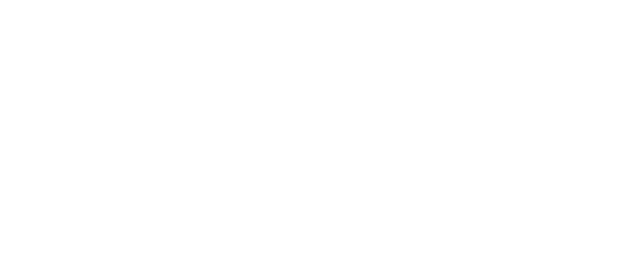
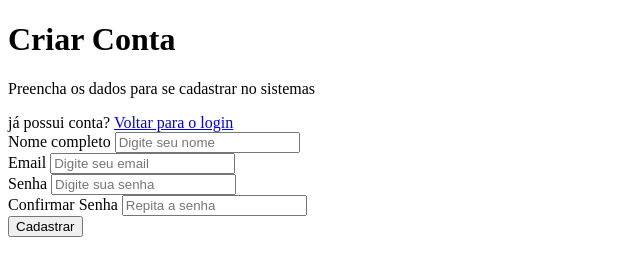
Before and after one commit to heraclidesefg/Projeto_Login_Sytem, a website: page frontend/register.html in a window 1280 px wide. Shown: the whole page, without its empty margins (0-640 px from the left). Drawn offline with Linux system fonts and the light colour scheme.

Commit message:
criando Register e server Local

```diff
--- a/frontend/register.html
+++ b/frontend/register.html
@@ -0,0 +1,52 @@
+<!DOCTYPE html>
+<html lang="pt-BR">
+
+<head>
+    <meta charset="UTF-8">
+    <meta name="viewport" content="width=device-width, initial-scale=1.0">
+    <title>Criar Conta</title>
+</head>
+
+<body>
+    <!-- lado esquerdo -->
+    <main class="register-wrapper">
+        <header class="register_info">
+            <h1>Criar Conta</h1>
+            <p>Preencha os dados para se cadastrar no sistemas</p>
+
+            <span>já possui conta?</span>
+            <a href="./index.html">Voltar para o login</a>
+        </header>
+
+        <section class="register-card">
+            <form id="registerForm">
+                <div class="input-group">
+                    <label>Nome completo</label>
+                    <input type="text" placeholder="Digite seu nome">
+                </div>
+
+                <div class="input-group">
+                    <label>Email</label>
+                    <input type="email" placeholder="Digite seu email">
+                </div>
+
+                <div class="input-group">
+                    <label>Senha</label>
+                    <input type="password" placeholder="Digite sua senha">
+                </div>
+
+                <div class="input-group">
+                    <label>Confirmar Senha</label>
+                    <input type="password" placeholder="Repita a senha">
+                </div>
+
+
+                    <button type="submit">Cadastrar</button>
+
+            </form>
+        </section>
+
+    </main>
+</body>
+
+</html>
```
Also changed, not shown: frontend/index.html (+1 -1 lines), server.js (added, +15 -0 lines), 1 other file.
